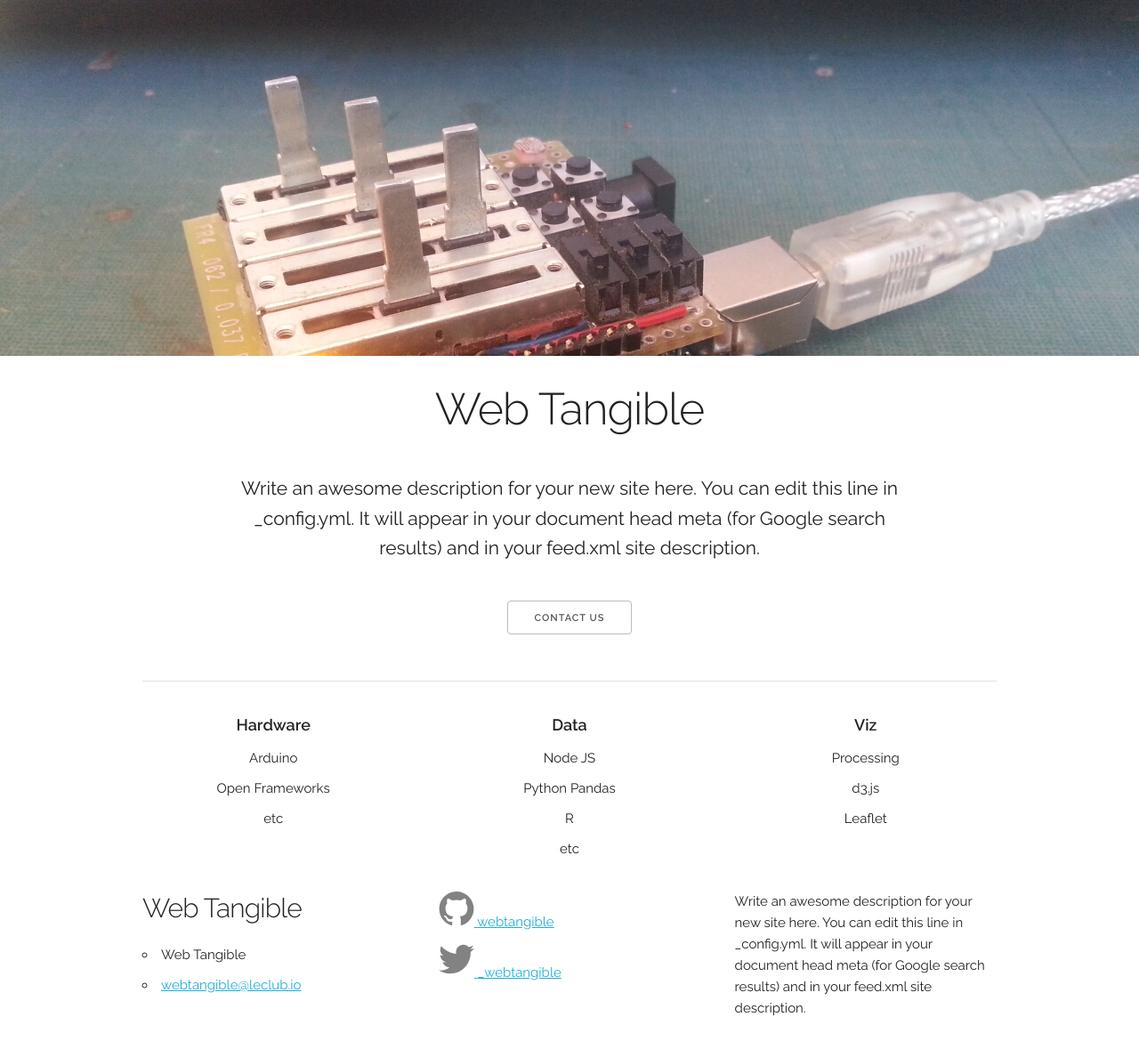
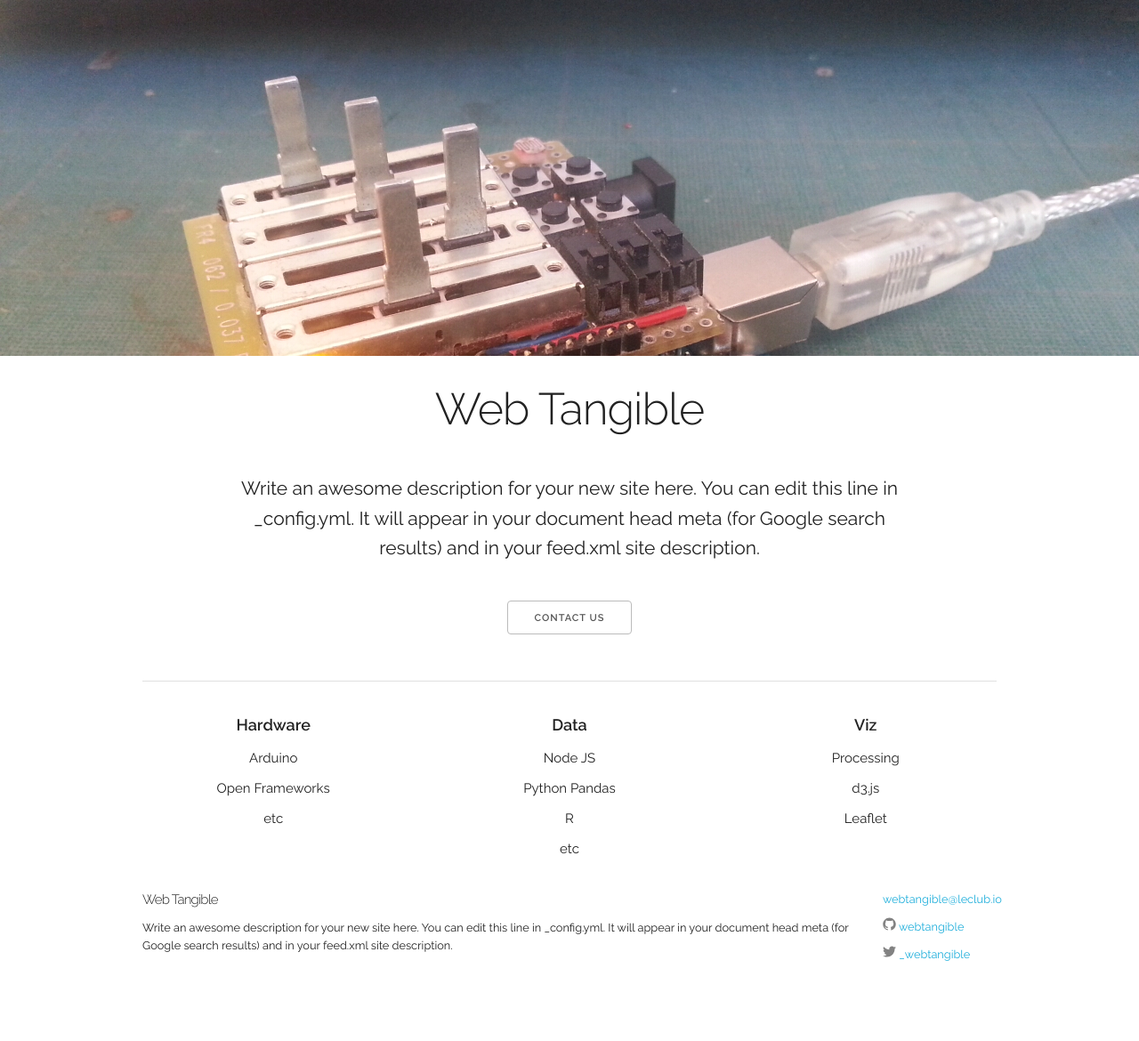
Before and after one commit to madeout/webtangible, a Jekyll site: the page built from index.md, in a window 1280 px wide. Shown: the whole page at 89% size. Built offline with Jekyll 4.4.1, drawn with Linux system fonts in a browser that asks for light colours; after the commit the page ends 1109 px from its top, so only the background shows below that.

Commit message:
footer cosmetics

```diff
--- a/_includes/footer.html
+++ b/_includes/footer.html
@@ -1,15 +1,13 @@
-<footer class="row">
+<footer id="footer" class="row">
 
-      <div class="four columns">
-        <h4 class="footer-heading">{{ site.title }}</h4>
-        <ul class="contact-list">
-          <li>{{ site.title }}</li>
-          <li><a href="mailto:{{ site.email }}">{{ site.email }}</a></li>
-        </ul>
+  <div class="ten columns">
+    <h4>{{ site.title }}</h4>
+    <p>{{ site.description }}</p>
   </div>
 
-      <div class="four columns">
-        <ul class="social-media-list">
+  <div class="two columns">
+    <ul class="contact-list">
+      <li><a href="mailto:{{ site.email }}">{{ site.email }}</a></li>
       {% if site.github_username %}
       <li>
         {% include icon-github.html username=site.github_username %}
@@ -24,9 +22,5 @@
     </ul>
   </div>
 
-      <div class="four columns">
-        <p>{{ site.description }}</p>
-      </div>
-    </div>
 
 </footer>
--- a/_sass/_footer.scss
+++ b/_sass/_footer.scss
@@ -1,6 +1,20 @@
-.social-media-list {
-  list-style: none;
-  svg {
-    max-width: 40px;
-  };
+#footer {
+  h4 {
+    font-size: 1em;
+    margin-bottom: .8em;
+  }
+  p, li {
+    font-size: .85em;
+  }
+
+  a {
+    text-decoration: none;
+  }
+  ul.contact-list {
+
+    list-style: none;
+    svg {
+      max-width: 15px;
+    };
+  }
 }
```
Lines whose indentation alone changed are shown as unchanged.
